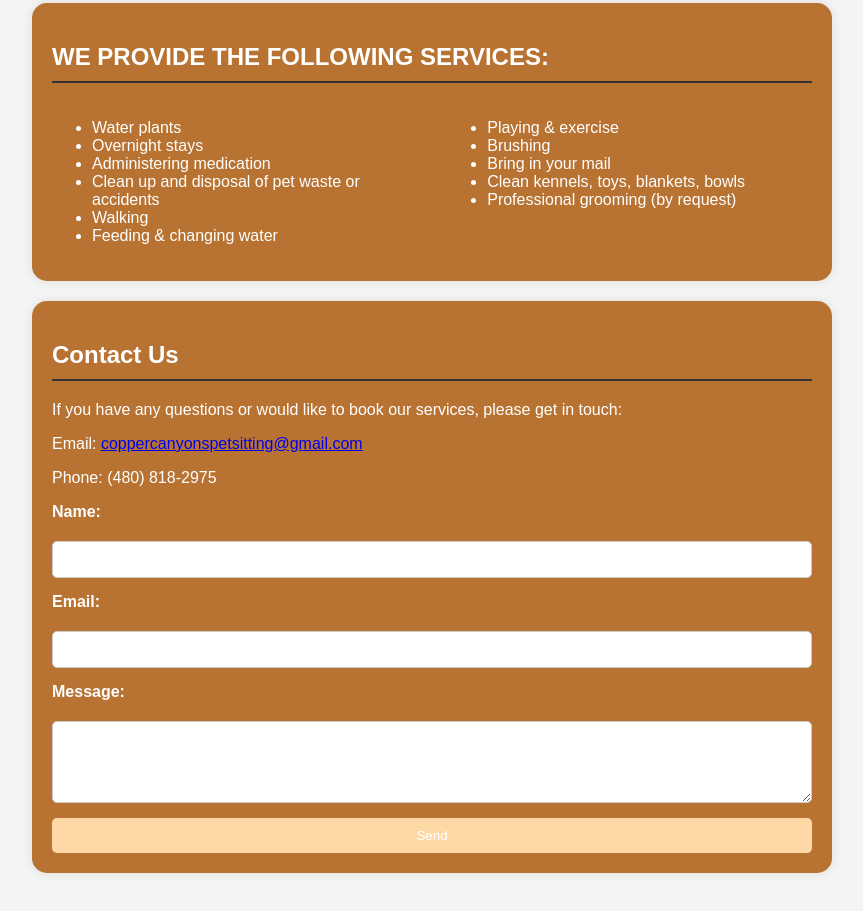
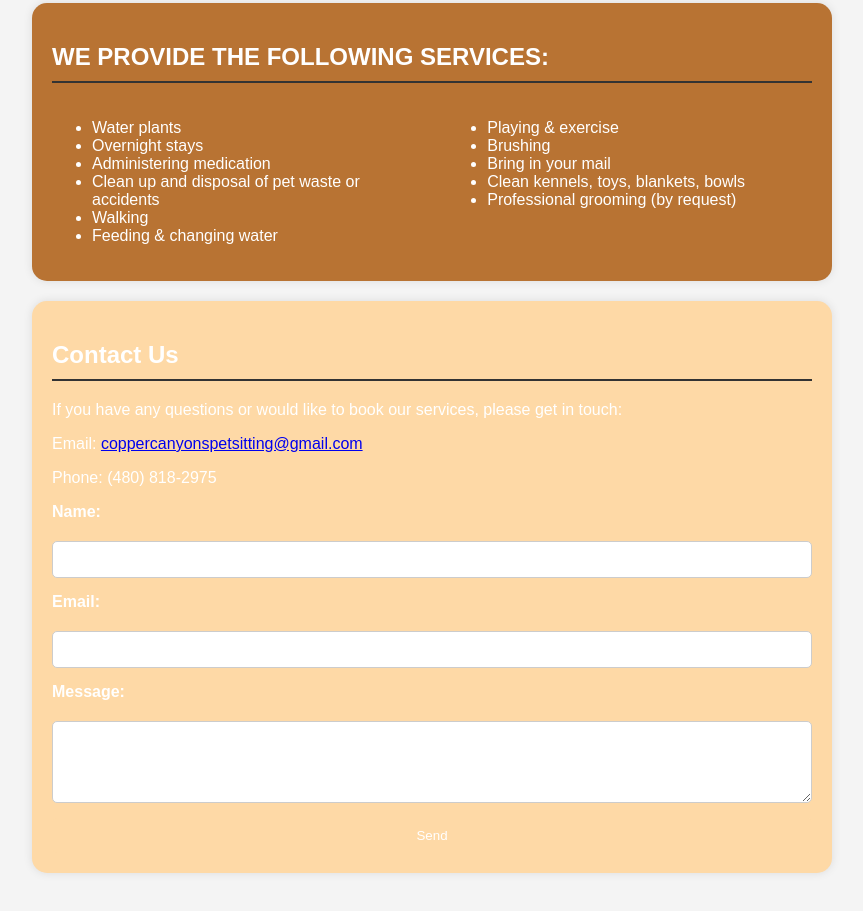
Before and after one commit to coppercanyonspetsitting/website, a plain HTML site: page index.html in a window 1280 px wide. Shown: the part 361-1272 px from the top of the page, without its empty margins (208-1071 px from the left). Drawn offline with Linux system fonts and the light colour scheme; a web font is replaced by a local one.

Commit message:
Update index.html

```diff
--- a/index.html
+++ b/index.html
@@ -152,7 +152,9 @@
     }
 </style>
 
-<div class="section">
+<!-- ... (rest of the HTML code above) ... -->
+
+<div class="section" style="background-color: #fed9a6;"> <!-- Added inline style for beige background -->
     <h2>Contact Us</h2>
     <p>If you have any questions or would like to book our services, please get in touch:</p>
     <p>Email: <a href="mailto:coppercanyonspetsitting@gmail.com">coppercanyonspetsitting@gmail.com</a></p>
@@ -175,7 +177,6 @@
 
 <!-- ... (rest of the HTML code below) ... -->
 
-
     </div>
 </body>
 
```
